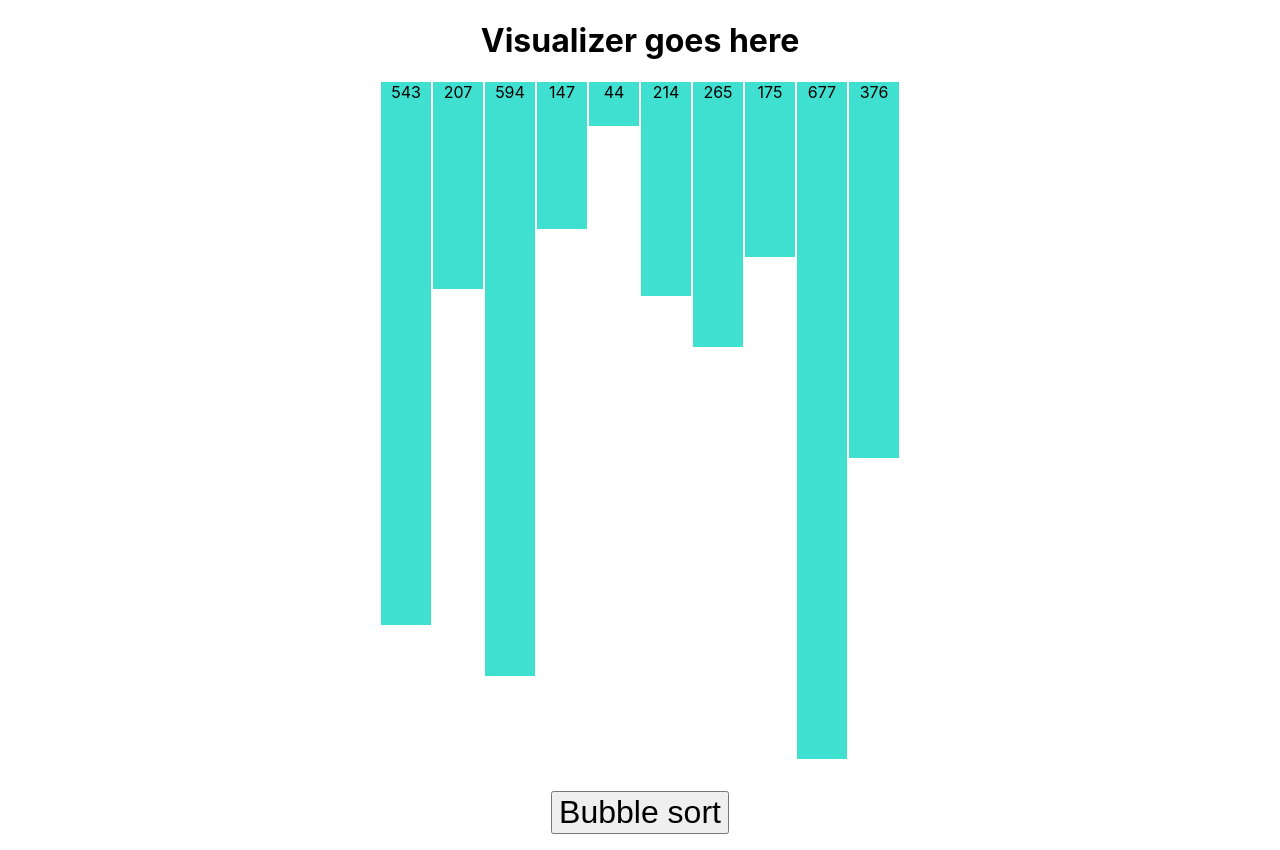
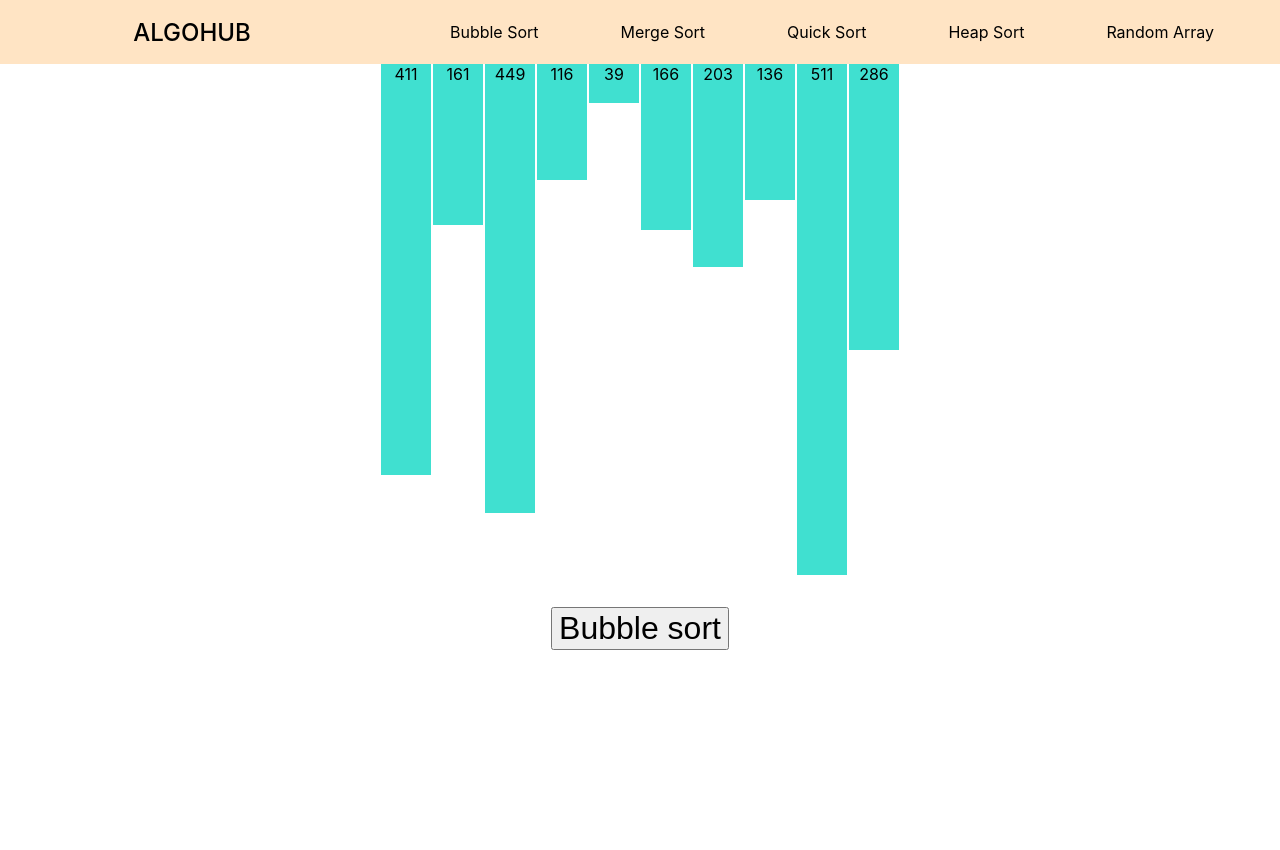
Before and after one commit to sakecians/Algohub, a React (Create React App) app: page / in a window 1280 px wide. After the commit the page ends 800 px from the top, so only its background shows below. Built offline with nearby package versions, Linux system fonts and the light colour scheme.

Commit message:
cleaned up Visualizer.jsx helper functions moved into different file

```diff
--- /dev/null
+++ b/src/Components/Navbar/Navbar.jsx
@@ -0,0 +1,21 @@
+import React from 'react';
+import './Navbar.scss'
+
+function Navbar() {
+    return (
+        <div className="nav">
+            <div className="nav__brand">
+                <p>ALGOHUB</p>
+            </div>
+            <div className="nav__algo">
+                <div>Bubble Sort</div>
+                <div>Merge Sort</div>
+                <div>Quick Sort</div>
+                <div>Heap Sort</div>
+                <div>Random Array</div>
+            </div>
+        </div>
+    )
+}
+
+export default Navbar
--- /dev/null
+++ b/src/Components/Navbar/Navbar.scss
@@ -0,0 +1,31 @@
+.nav {
+  display: flex;
+  justify-content: space-between;
+  align-items: center;
+  width: 100%;
+  height: 4rem;
+  background-color: bisque;
+  &__brand {
+    width: 30%;
+    display: flex;
+    justify-content: center;
+    font-size: 1.5rem;
+    font-weight: 500;
+  }
+
+  &__algo {
+    display: flex;
+    justify-content: space-evenly;
+    width: 70%;
+    div {
+      padding: 1rem;
+      transition: all 0.3s;
+      &:hover {
+        height: 100%;
+        cursor: pointer;
+        background-color: black;
+        color: white;
+      }
+    }
+  }
+}
--- /dev/null
+++ b/src/Components/Visualizer/Helpers.js
@@ -0,0 +1,111 @@
+import {getBubbleSortAnimation} from '../../Algorithms/BubbleSort';
+export function numberToWord(num){
+    let parsed = num.toString().split('');
+    let result = [];
+    for(let i=0; i<parsed.length; i++){
+        if(parsed[i] === "0") result.push("zero")
+        else if(parsed[i] === "1") result.push("one")
+        else if(parsed[i] === "2") result.push("two")
+        else if(parsed[i] === "3") result.push("three")
+        else if(parsed[i] === "4") result.push("four")
+        else if(parsed[i] === "5") result.push("five")
+        else if(parsed[i] === "6") result.push("six")
+        else if(parsed[i] === "7") result.push("seven")
+        else if(parsed[i] === "8") result.push("eight")
+        else if(parsed[i] === "9") result.push("nine")
+    }
+    return result.join('');
+}
+
+export function colorChange(one, two){
+  let classNameA = numberToWord(one);
+  let classNameB = numberToWord(two);
+  const childA = document.querySelector(`.${classNameA}`);
+  const childB = document.querySelector(`.${classNameB}`);
+
+  childA.classList.add('transition');
+  childB.classList.add('transition');
+
+  setTimeout(() => {
+    childA.classList.remove('transition');
+    childB.classList.remove('transition');
+
+  }, 300);
+}
+
+export function swapAinmation(one, two){
+    let classNameA = numberToWord(one);
+    let classNameB = numberToWord(two);
+    const childA = document.querySelector(`.${classNameA}`);
+    const childB = document.querySelector(`.${classNameB}`);
+    const finalChildAStyle = {
+        x: null,
+        y: null,
+    };
+    const finalChildBStyle = {
+        x: null,
+        y: null,
+    };
+
+    childA.classList.add('transition');
+    childB.classList.add('transition');
+    finalChildAStyle.x = childB.getBoundingClientRect().left - childA.getBoundingClientRect().left;
+    finalChildAStyle.y = childA.getBoundingClientRect().top - childB.getBoundingClientRect().top;
+    finalChildBStyle.x = childA.getBoundingClientRect().left - childB.getBoundingClientRect().left;
+    finalChildBStyle.y = childB.getBoundingClientRect().top - childA.getBoundingClientRect().top;
+    childA.style.transform = `translate(${finalChildAStyle.x}px, ${finalChildAStyle.y}px)`;
+    childB.style.transform = `translate(${finalChildBStyle.x}px, ${finalChildBStyle.y}px)`;
+
+    setTimeout(() => {
+    //   document.querySelector('.container').insertBefore(childB, childA);
+      childA.classList.remove('transition');
+      childB.classList.remove('transition');
+
+      childA.classList.remove(classNameA);
+      childB.classList.remove(classNameB);
+
+      childA.removeAttribute('style');
+      childB.removeAttribute('style');
+
+      childA.style.height = `${two}px`;
+      childB.style.height = `${one}px`;
+
+      childA.classList.add(classNameB);
+      childB.classList.add(classNameA)
+
+      childA.style.background = 'turquoise';
+      childB.style.background = 'turquoise';
+
+      childA.textContent = two;
+      childB.textContent = one;
+    }, 300);
+}
+
+export function testSortingAlgorithms() {
+    for (let i = 0; i < 100; i++) {
+      const array = [];
+      const length = randomIntFromInterval(1, 1000);
+      for (let i = 0; i < length; i++) {
+        array.push(randomIntFromInterval(-1000, 1000));
+      }
+      const javaScriptSortedArray = array.slice().sort((a, b) => a - b);
+      const mergeSortedArray = getBubbleSortAnimation(array.slice());
+      console.log(arraysAreEqual(javaScriptSortedArray, mergeSortedArray));
+    }
+}
+
+export function arraysAreEqual(arrayOne, arrayTwo) {
+  if (arrayOne.length !== arrayTwo.length) return false;
+  for (let i = 0; i < arrayOne.length; i++) {
+    if (arrayOne[i] !== arrayTwo[i]) {
+      return false;
+    }
+  }
+  return true;
+}
+
+// From https://stackoverflow.com/questions/4959975/generate-random-number-between-two-numbers-in-javascript
+export function randomIntFromInterval(min, max) {
+  // min and max included
+  return Math.floor(Math.random() * (max - min + 1) + min);
+}
--- a/src/Components/Visualizer/Visualizer.jsx
+++ b/src/Components/Visualizer/Visualizer.jsx
@@ -1,6 +1,12 @@
 import React, {useState, useEffect} from 'react';
 import {getBubbleSortAnimation} from '../../Algorithms/BubbleSort';
 import './Visualizer.scss';
+
+import Navbar from '../Navbar/Navbar';
+
+import {numberToWord, colorChange, swapAinmation, randomIntFromInterval} from './Helpers';
+
+
 const NUMBER_OF_ARRAY_BARS = 10;
 
 function Visualizer() {
@@ -13,7 +19,7 @@ function Visualizer() {
     function resetArray() {
         const newArray = [];
         for (let i = 0; i < NUMBER_OF_ARRAY_BARS; i++) {
-            newArray.push(randomIntFromInterval(5, 730));
+            newArray.push(randomIntFromInterval(10, 550));
         }
         setArray(newArray);
     }
@@ -21,7 +27,7 @@ function Visualizer() {
 
     return (
         <div className="visualize">
-            <h1>Visualizer goes here</h1>
+            <Navbar/>
             <div className="bars">
                 {array.map((value, idx) => {
                     let cls = numberToWord(value);
@@ -43,12 +49,8 @@ function Visualizer() {
 }
 
 
-async function bubbleSort(array){
+function bubbleSort(array){
   let animations = getBubbleSortAnimation(array);
-  // swapAinmation(animations[0][0], animations[0][1]);
-  // for(let i=0; i<animations.length; i++){
-  //     swapAinmation(animations[i][0], animations[i][1]);
-  // }
   var i=0;
   function myLoop() {
     setTimeout(function() {
@@ -61,122 +63,23 @@ async function bubbleSort(array){
       if (i < animations.length) {
         myLoop();
       }
-    }, 500)
+    }, 800)
   }
   myLoop();
 
 }
 
-// From https://stackoverflow.com/questions/4959975/generate-random-number-between-two-numbers-in-javascript
-function randomIntFromInterval(min, max) {
-  // min and max included
-  return Math.floor(Math.random() * (max - min + 1) + min);
-}
 
-function arraysAreEqual(arrayOne, arrayTwo) {
-  if (arrayOne.length !== arrayTwo.length) return false;
-  for (let i = 0; i < arrayOne.length; i++) {
-    if (arrayOne[i] !== arrayTwo[i]) {
-      return false;
-    }
-  }
-  return true;
-}
 
-function testSortingAlgorithms() {
-    for (let i = 0; i < 100; i++) {
-      const array = [];
-      const length = randomIntFromInterval(1, 1000);
-      for (let i = 0; i < length; i++) {
-        array.push(randomIntFromInterval(-1000, 1000));
-      }
-      const javaScriptSortedArray = array.slice().sort((a, b) => a - b);
-      const mergeSortedArray = getBubbleSortAnimation(array.slice());
-      console.log(arraysAreEqual(javaScriptSortedArray, mergeSortedArray));
-    }
-}
 
-function swapAinmation(one, two){
-    let classNameA = numberToWord(one);
-    let classNameB = numberToWord(two);
-    const childA = document.querySelector(`.${classNameA}`);
-    const childB = document.querySelector(`.${classNameB}`);
-    const finalChildAStyle = {
-        x: null,
-        y: null,
-    };
-    const finalChildBStyle = {
-        x: null,
-        y: null,
-    };
 
-    childA.classList.add('transition');
-    childB.classList.add('transition');
-    finalChildAStyle.x = childB.getBoundingClientRect().left - childA.getBoundingClientRect().left;
-    finalChildAStyle.y = childA.getBoundingClientRect().top - childB.getBoundingClientRect().top;
-    finalChildBStyle.x = childA.getBoundingClientRect().left - childB.getBoundingClientRect().left;
-    finalChildBStyle.y = childB.getBoundingClientRect().top - childA.getBoundingClientRect().top;
-    childA.style.transform = `translate(${finalChildAStyle.x}px, ${finalChildAStyle.y}px)`;
-    childB.style.transform = `translate(${finalChildBStyle.x}px, ${finalChildBStyle.y}px)`;
 
-    setTimeout(() => {
-    //   document.querySelector('.container').insertBefore(childB, childA);
-      childA.classList.remove('transition');
-      childB.classList.remove('transition');
 
-      childA.classList.remove(classNameA);
-      childB.classList.remove(classNameB);
 
-      childA.removeAttribute('style');
-      childB.removeAttribute('style');
 
-      childA.style.height = `${two}px`;
-      childB.style.height = `${one}px`;
 
-      childA.classList.add(classNameB);
-      childB.classList.add(classNameA)
 
-      childA.style.background = 'turquoise';
-      childB.style.background = 'turquoise';
 
-      childA.textContent = two;
-      childB.textContent = one;
-    }, 300);
-}
-
-function colorChange(one, two){
-  let classNameA = numberToWord(one);
-  let classNameB = numberToWord(two);
-  const childA = document.querySelector(`.${classNameA}`);
-  const childB = document.querySelector(`.${classNameB}`);
-
-  childA.classList.add('transition');
-  childB.classList.add('transition');
-
-  setTimeout(() => {
-    childA.classList.remove('transition');
-    childB.classList.remove('transition');
-
-  }, 300);
-}
-
-function numberToWord(num){
-    let parsed = num.toString().split('');
-    let result = [];
-    for(let i=0; i<parsed.length; i++){
-        if(parsed[i] === "0") result.push("zero")
-        else if(parsed[i] === "1") result.push("one")
-        else if(parsed[i] === "2") result.push("two")
-        else if(parsed[i] === "3") result.push("three")
-        else if(parsed[i] === "4") result.push("four")
-        else if(parsed[i] === "5") result.push("five")
-        else if(parsed[i] === "6") result.push("six")
-        else if(parsed[i] === "7") result.push("seven")
-        else if(parsed[i] === "8") result.push("eight")
-        else if(parsed[i] === "9") result.push("nine")
-    }
-    return result.join('');
-}
 
 
 
```
